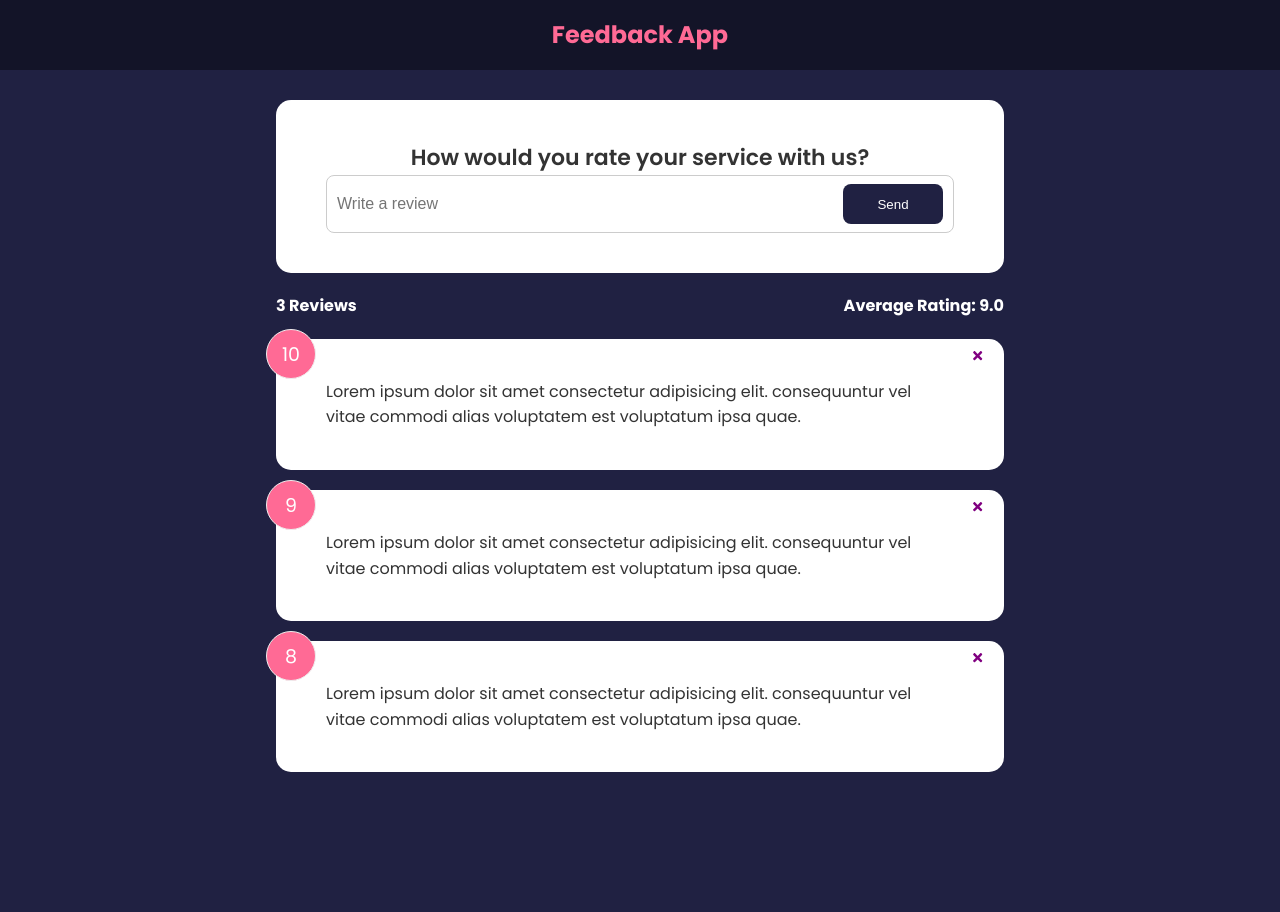
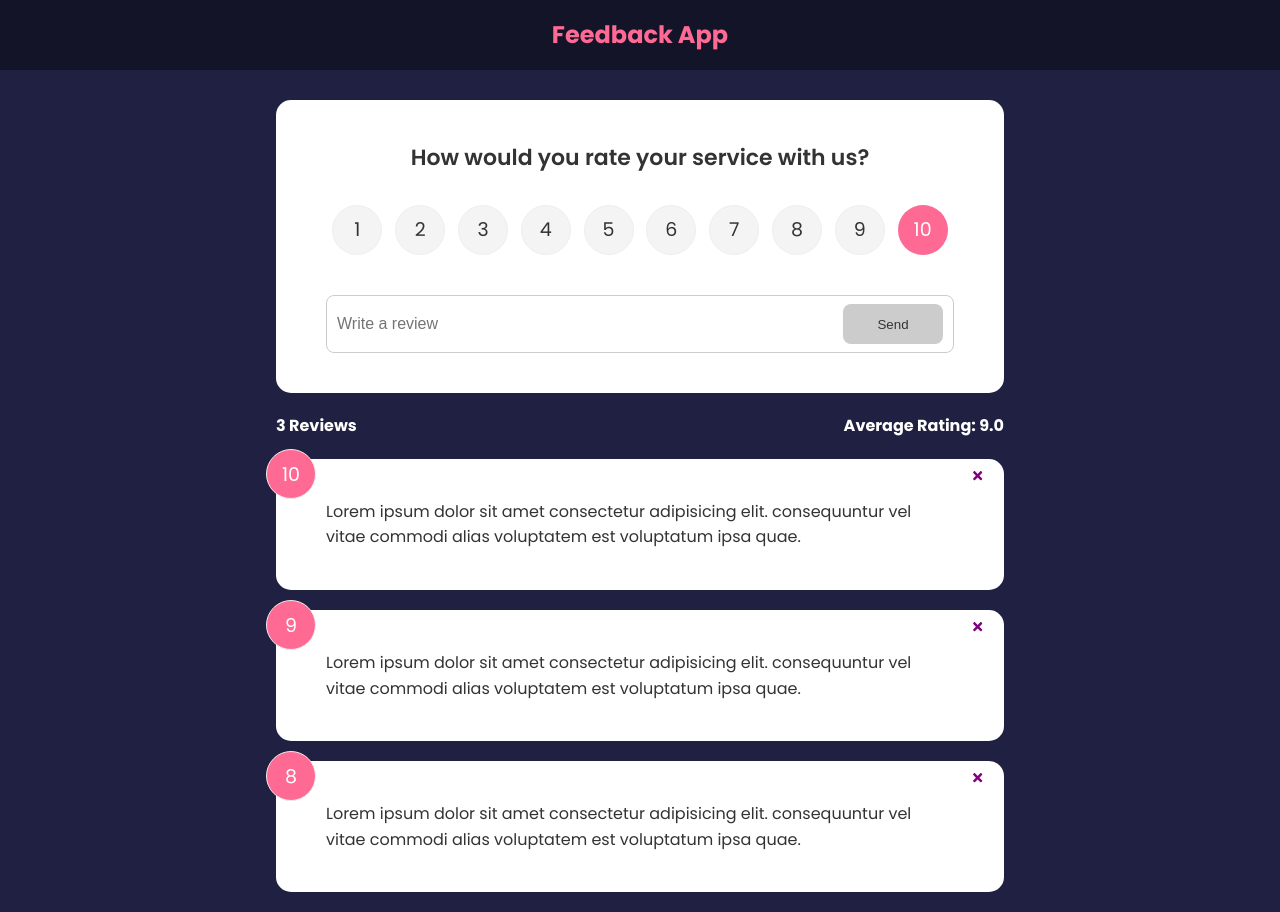
Before and after one commit to aappau/feedback-app, a React (Create React App) app: page / in a window 1280 px wide. Before the commit the page ends 800 px from the top, so only its background shows below. Built offline with nearby package versions, Linux system fonts and the light colour scheme.

Commit message:
rating select component

```diff
--- a/src/components/Feedback/FeedbackForm.jsx
+++ b/src/components/Feedback/FeedbackForm.jsx
@@ -1,11 +1,27 @@
 import { useState } from 'react';
 import Button from '../Layout/Button';
 import Card from '../Layout/Card';
+import FeedbackRatingSelect from './FeedbackRatingSelect';
 
 const FeedbackForm = () => {
     const [text, setText] = useState('');
+    const [rating, setRating] = useState(10);
+
+    const [btnDisabled, setBtnDisabled] = useState(true);
+    const [message, setMessage] = useState('');
 
     const handleTextChange = (e) => {
+        setBtnDisabled(true);
+
+        if (text === '') {
+            setMessage(null);
+        } else if (text !== '' && text.trim().length <= 10) {
+            setMessage('Text must be at least 10 characters');
+        } else {
+            setMessage(null);
+            setBtnDisabled(false);
+        }
+
         setText(e.target.value);
     };
 
@@ -13,11 +29,17 @@
         <Card>
             <form>
                 <h2>How would you rate your service with us?</h2>
-                {/* @todo: rating select component */}
+
+                <FeedbackRatingSelect select={(rating) => setRating(rating)} />
+
                 <div className="input-group">
                     <input type="text" placeholder="Write a review" value={text} onChange={handleTextChange} />
-                    <Button type="submit">Send</Button>
+                    <Button type="submit" isDisabled={btnDisabled}>
+                        Send
+                    </Button>
                 </div>
+
+                {message && <div className="message">{message}</div>}
             </form>
         </Card>
     );
--- /dev/null
+++ b/src/components/Feedback/FeedbackRatingSelect.jsx
@@ -0,0 +1,25 @@
+import { React, useState } from 'react';
+
+const FeedbackRatingSelect = ({ select }) => {
+    const [selected, setSelected] = useState(10);
+
+    const handleChange = (e) => {
+        const rating = +e.currentTarget.value;
+
+        setSelected(rating);
+        select(rating);
+    };
+
+    return (
+        <ul className="rating">
+            {Array.from({ length: 10 }, (_, i) => (
+                <li key={`rating-${i + 1}`}>
+                    <input type="radio" id={`num${i + 1}`} name="rating" value={i + 1} onChange={handleChange} checked={selected === i + 1} />
+                    <label htmlFor={`num${i + 1}`}>{i + 1}</label>
+                </li>
+            ))}
+        </ul>
+    );
+};
+
+export default FeedbackRatingSelect;
```
